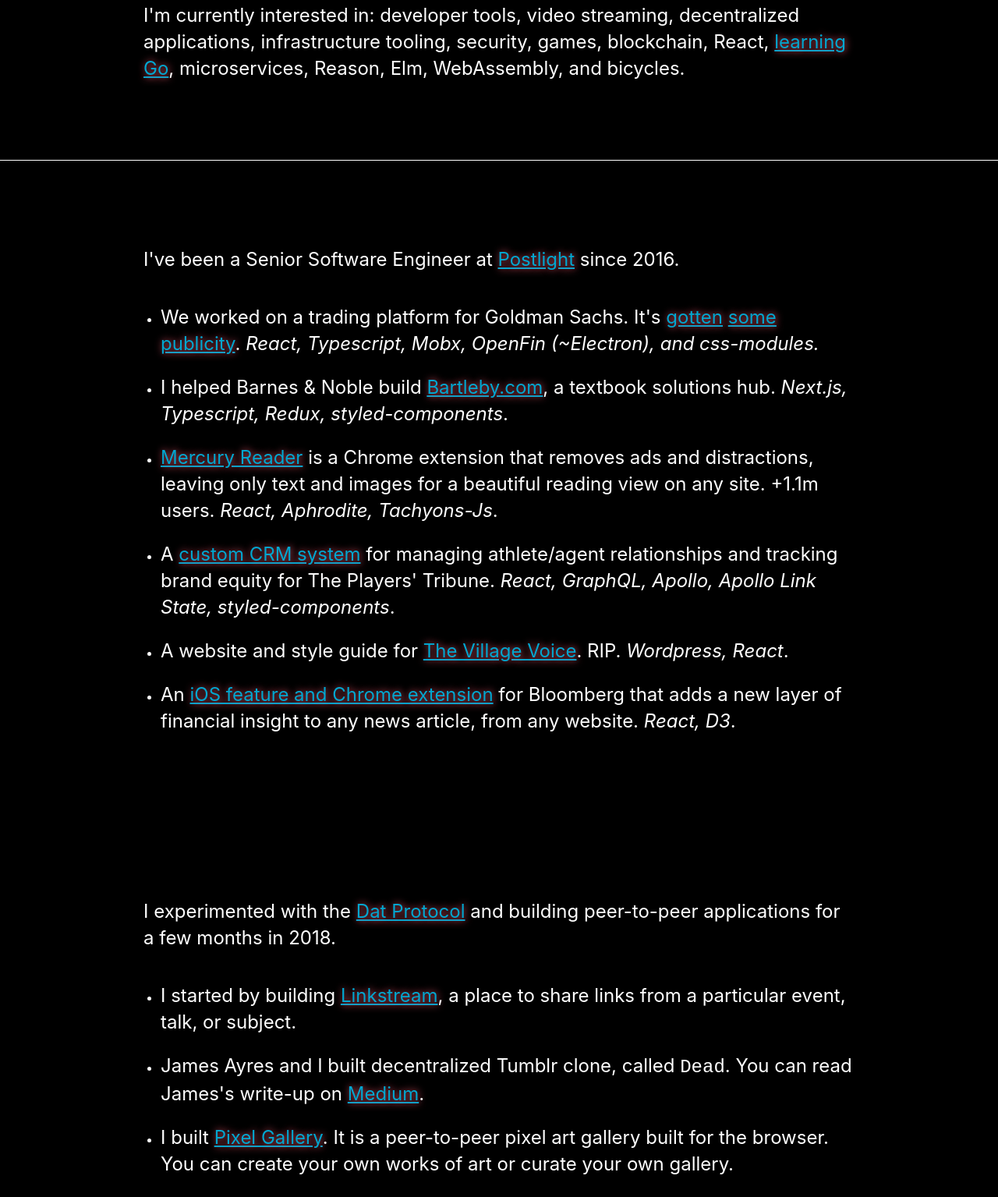
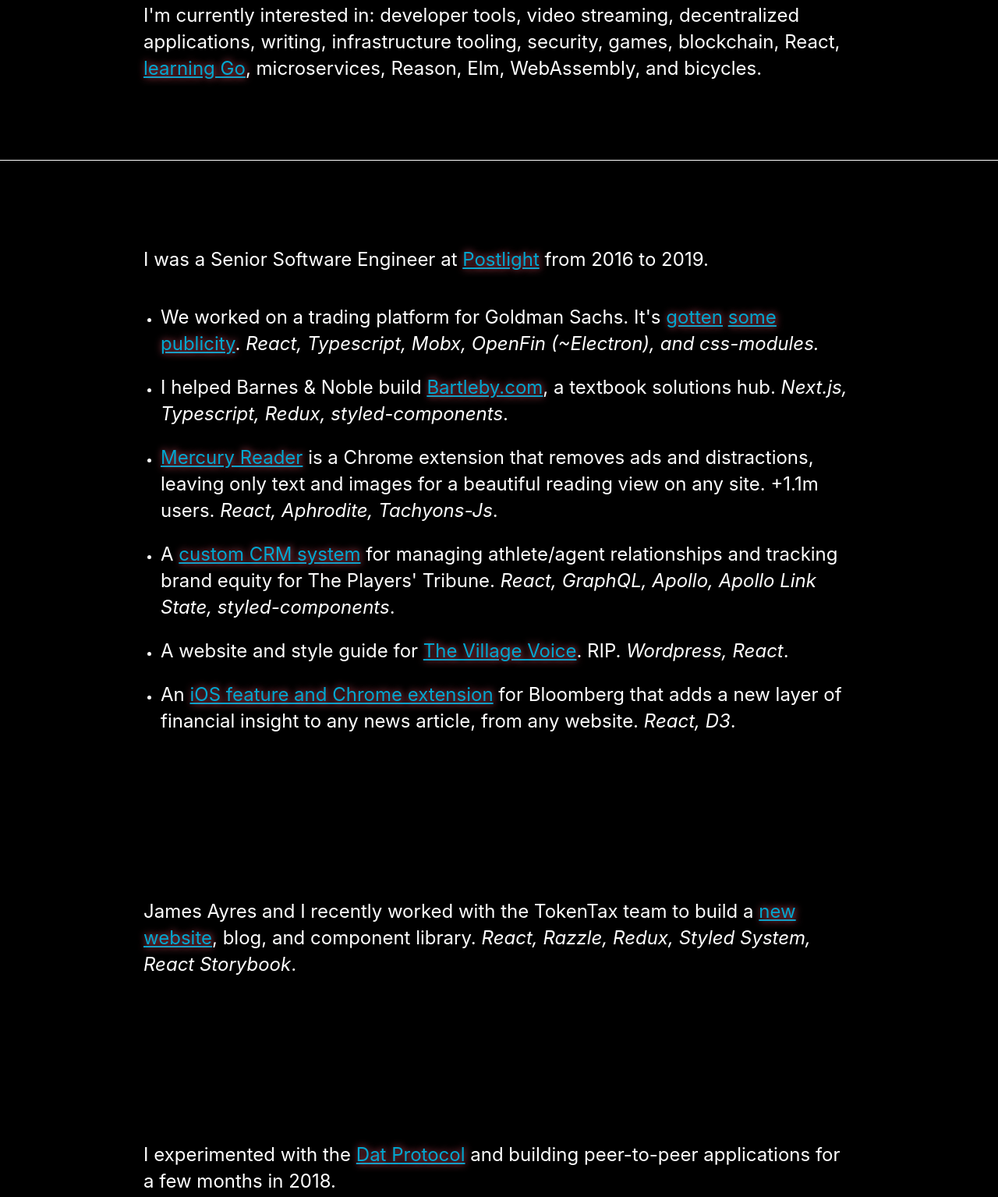
Before and after one commit to nickbytes/website, a Gatsby site: page / in a window 1280 px wide. Shown: the part 276-1811 px from the top of the page at 78% size. Built offline with nearby package versions, Linux system fonts and the light colour scheme; Gatsby itself is replaced by a stand-in of ours; some packages are replaced by stand-ins of ours.

Commit message:
update dates and projects (#4)
* update dates and projects

* update ignore and sitemetadata

```diff
--- a/gatsby-config.js
+++ b/gatsby-config.js
@@ -3,7 +3,7 @@
     title: 'nickbytes',
     author: 'nickbytes',
     description: '',
-    siteUrl: '',
+    siteUrl: 'https://www.nickbytes.com',
   },
   plugins: [
     {
--- a/src/components/Header/index.js
+++ b/src/components/Header/index.js
@@ -7,7 +7,7 @@
     <Container>
       <div>
         <Headline>Nick Beattie</Headline>
-        <Sub>Software Engineer</Sub>
+        <Sub>Software Engineer – available for hire</Sub>
         <Sub>
           <a href="https://github.com/nickbytes">github</a>·
           <a href="http://twitter.com/nicktweattie">twitter</a>·
@@ -17,8 +17,8 @@
       <div>
         <Sub>
           I'm currently interested in: developer tools, video streaming,
-          decentralized applications, infrastructure tooling, security, games,
-          blockchain, React,{' '}
+          decentralized applications, writing, infrastructure tooling, security,
+          games, blockchain, React,{' '}
           <a href="https://www.are.na/nick-beattie/learning-go-tdzciuurvsk">
             learning Go
           </a>
--- a/src/pages/index.js
+++ b/src/pages/index.js
@@ -7,14 +7,10 @@
 import {
   Wrapper,
   EachWrapper,
-  ProjectTxt,
-  ProjectImg,
   InnerContainer,
 } from '../components/Projects/styles'
 import { Sub } from '../components/Header/styles'
 import SectionGradient from '../components/SectionGradient'
-import Mailer from '../components/Mailer'
-import Separator from '../components/Separator'
 
 class BlogIndex extends React.Component {
   render() {
@@ -40,8 +36,9 @@
           <EachWrapper>
             <InnerContainer>
               <Sub>
-                I've been a Senior Software Engineer at{' '}
-                <a href="https://postlight.com/">Postlight</a> since 2016.
+                I was a Senior Software Engineer at{' '}
+                <a href="https://postlight.com/">Postlight</a> from 2016 to
+                2019.
               </Sub>
               <ul>
                 <li>
@@ -119,6 +116,19 @@
                   </p>
                 </li>
               </ul>
+            </InnerContainer>
+          </EachWrapper>
+        </Wrapper>
+
+        <Wrapper>
+          <EachWrapper>
+            <InnerContainer>
+              <Sub>
+                James Ayres and I recently worked with the TokenTax team to
+                build a <a href="https://tokentax.co/">new website</a>, blog,
+                and component library.{' '}
+                <i>React, Razzle, Redux, Styled System, React Storybook</i>.
+              </Sub>
             </InnerContainer>
           </EachWrapper>
         </Wrapper>
```
Also changed, not shown: 2 other files.
